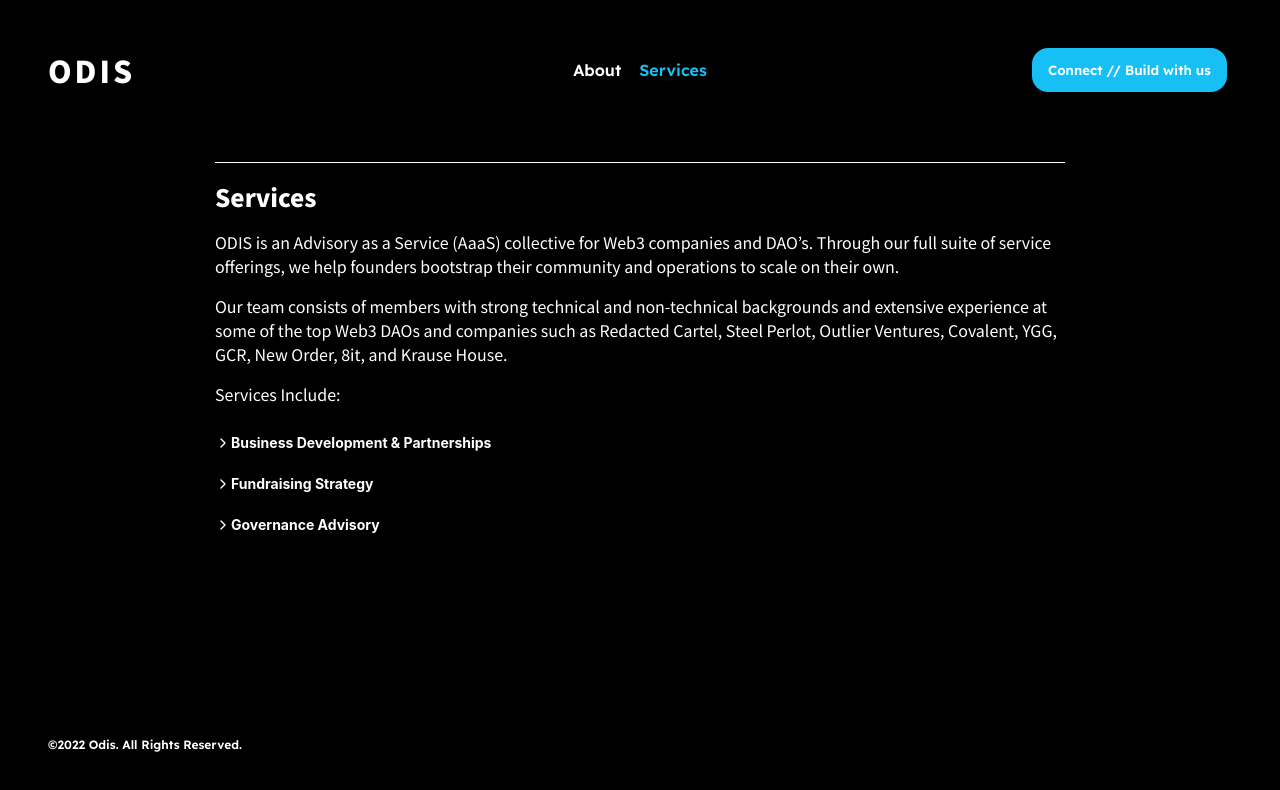
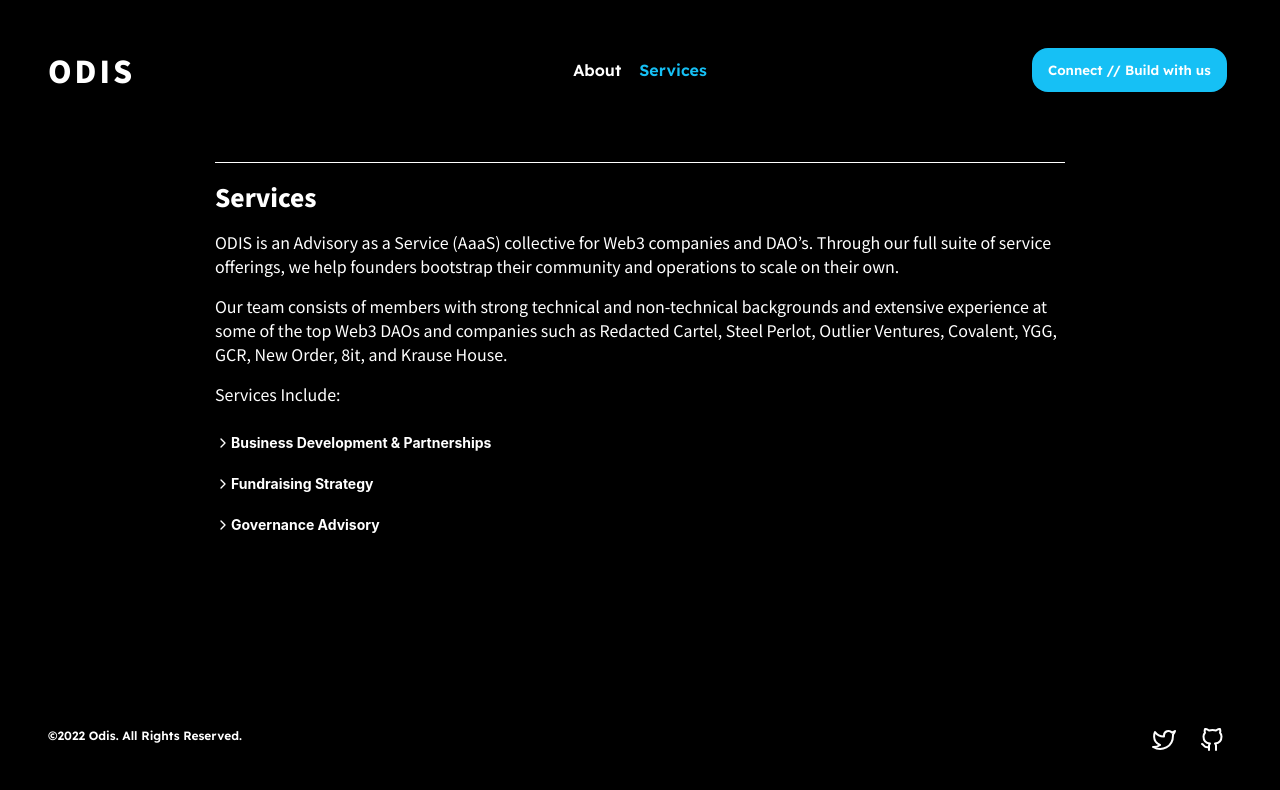
Before and after one commit to smolboydiamonds/smolquants-landing, a React (Create React App) app: page /#/services in a window 1280 px wide. Shown: the top 790 px of the page. Built offline with nearby package versions, Linux system fonts and the light colour scheme.

Commit message:
add Twitter, Github clickable icons that link to specific profile

```diff
--- a/src/components/Footer/Footer.tsx
+++ b/src/components/Footer/Footer.tsx
@@ -1,4 +1,7 @@
 import styled from 'styled-components'
+import {useNavigate} from 'react-router-dom'
+import {Icon} from '../Icon/Icon'
+import {Twitter, GitHub} from 'react-feather'
 
 const FooterContainer = styled.footer`
   display: flex;
@@ -14,13 +17,42 @@ const Copyright = styled.div`
   font-weight: 600;
 `
 
-const SocialMediaContainer = styled.div``
+const SocialMediaContainer = styled.div`
+  display: flex;
+  flex-direction: row;
+`
+
+const ExternalLink = styled.a`
+  text-decoration: none;
+  color: white;
+
+  &:hover {
+    color: grey;
+  }
+`
+
+enum SocialMediaLinks {
+  TWITTER = 'https://twitter.com',
+  GITHUB = 'https://github.com',
+  MIRROR = 'https://mirror.com',
+}
 
 function Footer() {
   return (
     <FooterContainer>
       <Copyright>©2022 Odis. All Rights Reserved.</Copyright>
-      <SocialMediaContainer></SocialMediaContainer>
+      <SocialMediaContainer>
+        <Icon size={24} clickable={true} margin="auto 16px auto auto" color="white">
+          <ExternalLink href={SocialMediaLinks.TWITTER} target="_blank" rel="noopener noreferrer">
+            <Twitter height={24} width={24} />
+          </ExternalLink>
+        </Icon>
+        <Icon size={24} clickable={true} margin={'auto 8px'} color="white">
+          <ExternalLink href={SocialMediaLinks.GITHUB} target="_blank" rel="noopener noreferrer">
+            <GitHub height={24} width={24} />
+          </ExternalLink>
+        </Icon>
+      </SocialMediaContainer>
     </FooterContainer>
   )
 }
--- a/src/components/UserProfile/UserProfile.tsx
+++ b/src/components/UserProfile/UserProfile.tsx
@@ -12,8 +12,10 @@ const ProfileWrapper = styled.div`
 `
 
 const ProfileIcon = styled.div`
-  height: 100px;
-  width: 100px;
+  min-height: 100px;
+  max-height: 100px;
+  min-width: 100px;
+  max-height: 100px;
   border-radius: 50%;
   border: 3px solid #16c0f5;
   margin-right: 16px;
@@ -22,6 +24,7 @@ const ProfileIcon = styled.div`
 const ProfileDescription = styled.div`
   display: flex;
   flex-direction: column;
+  margin-top: 8px;
 `
 
 const Name = styled.div`
--- a/src/pages/About.tsx
+++ b/src/pages/About.tsx
@@ -10,14 +10,6 @@ const PageWrapper = styled.div`
   width: 100%;
   flex: 1;
 `
-
-const MockData = {
-  name: 'Random Name',
-  expertise: 'Business Development, DAO Ops, Fundraising, NFT, Token Distribution & Launch',
-  twitter_handle: 'random_twitter',
-  github_handle: 'random_github',
-  medium_handle: 'random_medium',
-}
 
 function About() {
   return (
```
